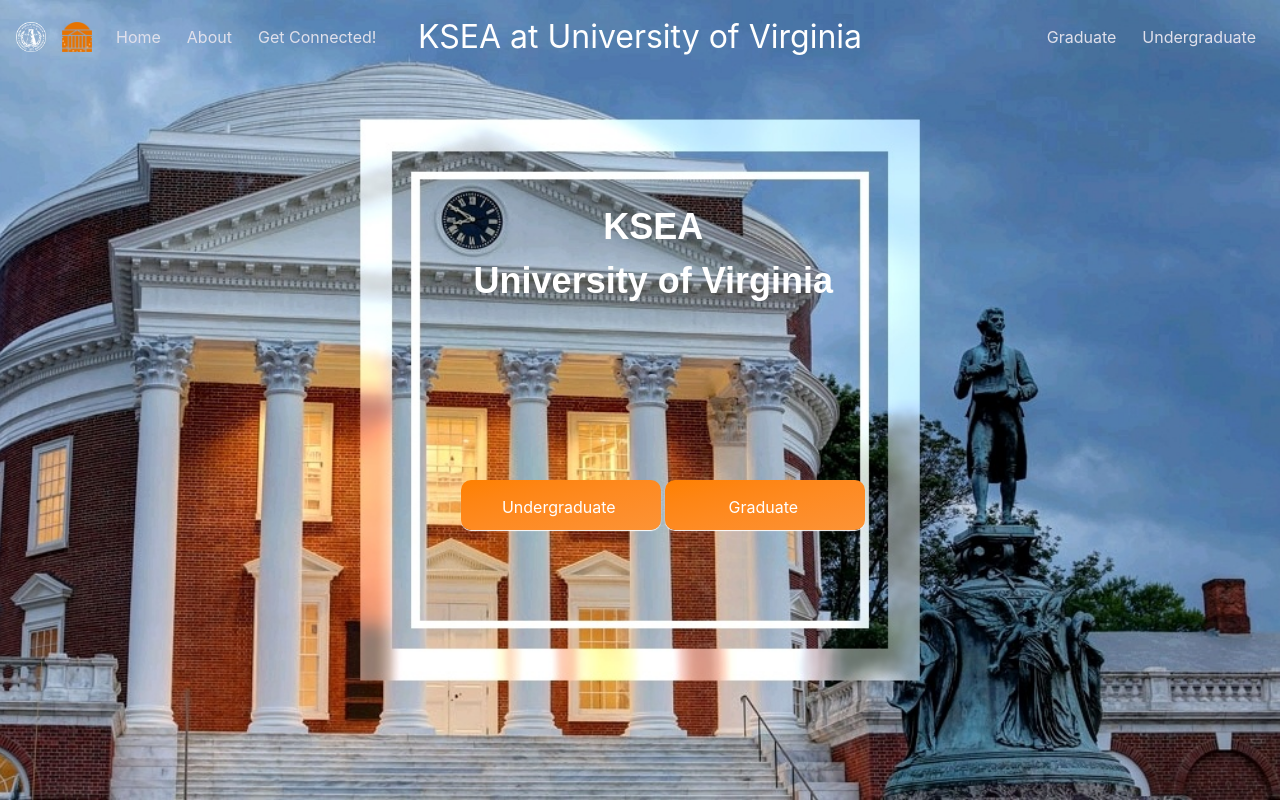
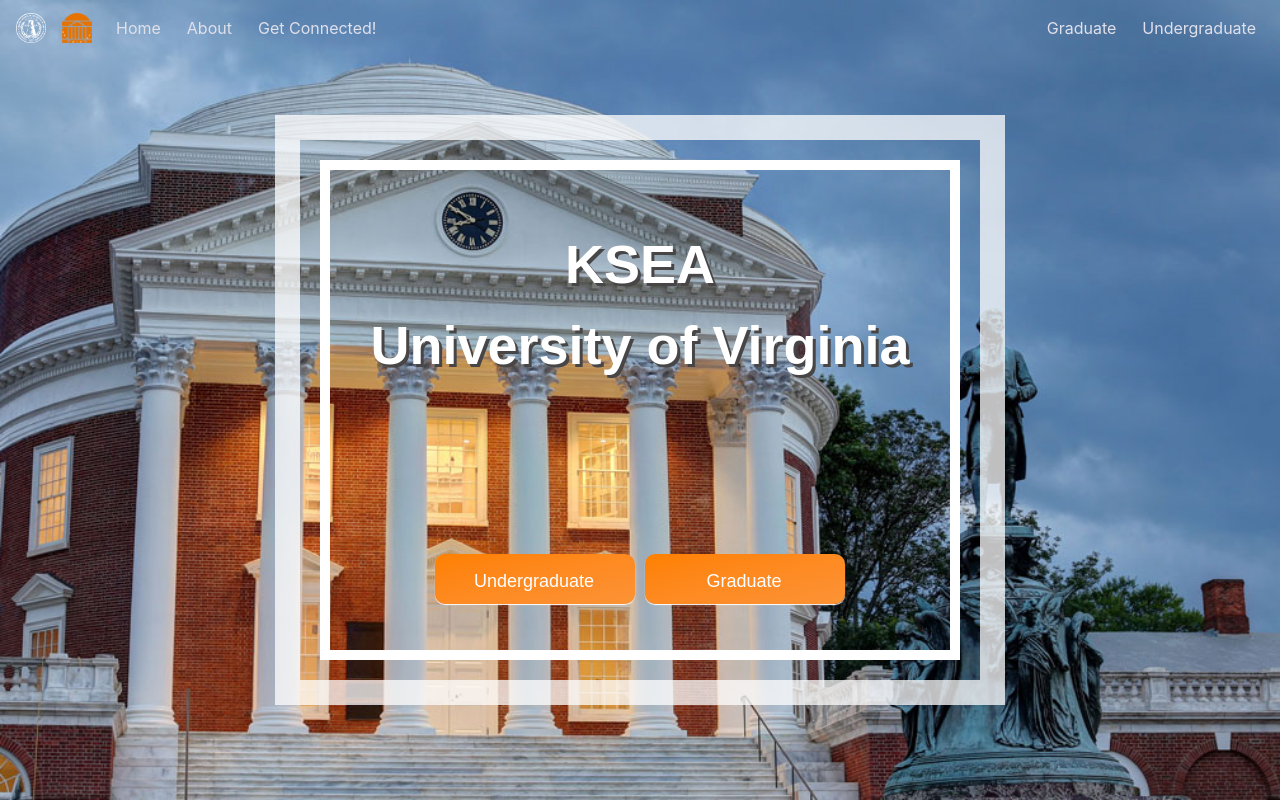
Before and after one commit to hyunsukr/KSEAatUVa, a website: page home.html in a window 1280 px wide. Drawn offline with nearby package versions, Linux system fonts and the light colour scheme.

Commit message:
homepage twoboxout

```diff
--- a/home.html
+++ b/home.html
@@ -22,7 +22,7 @@
 
         .bg {
             /* The image used */
-            background-image: url("pics/logos/homepage.jpg");
+            background-image: url("pics/logos/rotunda.jpg");
 
             /* Full height */
             height: 100%;
@@ -50,15 +50,22 @@
   text-align: center;
   display: inline-block;
   position: absolute;
-  top: 25%;
-  left: 37%;
+  top: 20%;
+  border: 10px solid #fff;
+  outline-offset: 20px;
+  outline: 25px solid rgba(255,255,255, 0.75);
+  left: 25%;
   color:#fff;
   font-size:225%;
   font-family: Arial, Helvetica, sans-serif;
-  height:350px;
+  height:500px;
+  width:50%;
+  -webkit-filter: blur(0px);
+  -moz-filter: blur(0px);
+  -o-filter: blur(0px);
+  -ms-filter: blur(0px);
+  filter: blur(0px);
 }
-
-
 .button {
     position: absolute;
     top: 50%;
@@ -68,7 +75,6 @@
   -moz-transition:padding 0.2s ease-out;
   -o-transition:padding 0.2s ease-out;
   transition:padding 0.2s ease-out;
-
 }
 @media (min-width:768px) {
     .affix-top {
@@ -82,17 +88,14 @@
       transition:all 0.5s ease;
     }
 }
-
 .affix-top .nav>li>a {
    color: #000;
 }
-
 .affix-top.navbar .nav>li>a:hover,
 .affix-top.navbar .navbar-brand
 {
    color: #333;
 }
-
 section {
   height:calc(90% - 50px);
   height: 90vh;
@@ -116,7 +119,6 @@
     padding-right: 20px;
     line-height: 44px;
 }
-
 .square_btn:hover {
     background-image: linear-gradient(to right bottom, #000080, #060493, #0c0aa6, #1210b9, #1717cd);
     color: white;
@@ -151,7 +153,7 @@
         </ul>
     </div>
     <div class="mx-auto order-0">
-        <a class="navbar-brand mx-auto" href="#"style="font-size:200%">KSEA at University of Virginia</a>
+        <a class="navbar-brand mx-auto" href="#"style="font-size:200%"></a>
         <button class="navbar-toggler" type="button" data-toggle="collapse" data-target=".dual-collapse2">
             <span class="navbar-toggler-icon"></span>
         </button>
@@ -168,11 +170,10 @@
     </div>
 </nav>
 <div class="wrapper2">
-    <strong>KSEA</br>University of Virginia</strong>
-</div>
-<div class="wrapper">
-     <a href="/homeundergraduate" style="text-decoration: none !important;" class="square_btn">Undergraduate</a>
-     <a href="/homegraduate" style="text-decoration: none !important;" class="square_btn">Graduate</a>
+    </br>
+    <span style="text-shadow: 3px 3px #474545;font-size:150%"><strong>KSEA</br>University of Virginia</strong></span><br><br><br><br>
+     <a href="/homeundergraduate" style="text-decoration: none !important;font-size:50%;" class="square_btn">Undergraduate</a>
+     <a href="/homegraduate" style="text-decoration: none !important;font-size:50%;" class="square_btn">Graduate</a>
     </div>
     <script src="https://code.jquery.com/jquery-3.2.1.slim.min.js" integrity="sha384-KJ3o2DKtIkvYIK3UENzmM7KCkRr/rE9/Qpg6aAZGJwFDMVNA/GpGFF93hXpG5KkN" crossorigin="anonymous"></script>
     <script src="https://cdnjs.cloudflare.com/ajax/libs/popper.js/1.12.3/umd/popper.min.js" integrity="sha384-vFJXuSJphROIrBnz7yo7oB41mKfc8JzQZiCq4NCceLEaO4IHwicKwpJf9c9IpFgh" crossorigin="anonymous"></script>
--- a/index.js
+++ b/index.js
@@ -452,7 +452,7 @@
           res.write('<tr><td><span class="pull-left"><img src="/pics/profile/byungkyupark.jpg" class="rounded float-left" style="width:200px;height:200px;"alt=""></span></td>');
           res.write('<td><strong>Byungkyu Park (Brian) </strong></br> President/Advisor for KSEA Central Virginia Chapter </br> Associate Professor in Civil & Environmental Engineering </br> Phonenumber: 434-260-0101 </br> Email: <a href="mailto:bp6v@virginia.edu">bp6v@virginia.edu</a></td></tr>');
 
-          res.write('<tr><td><span class="pull-left"><img src="/pics/logos/rotunda.jpg" class="rounded float-left" style="width:200px;height:200px;"alt=""></span></td>');
+          res.write('<tr><td><span class="pull-left"><img src="/pics/logos/uvarotunda.png" class="rounded float-left" style="width:200px;height:200px;"alt=""></span></td>');
           res.write('<td><strong>Seunghan Ryu (Francis) </strong></br> Tresurer for KSEA Central Virginia Chapter </br>President for Korean Graduate Student Association </br> Phonenumber: 434-249-8384 </br> Email: <a href="mailto:sr5ae@virginia.edu">sr5ae@virginia.edu</a></td></tr>');
 
           res.write('<tr><td></br></br><strong><span style="font-size:150%">YG KSEA</span></strong></td><td></td></tr>')
```
